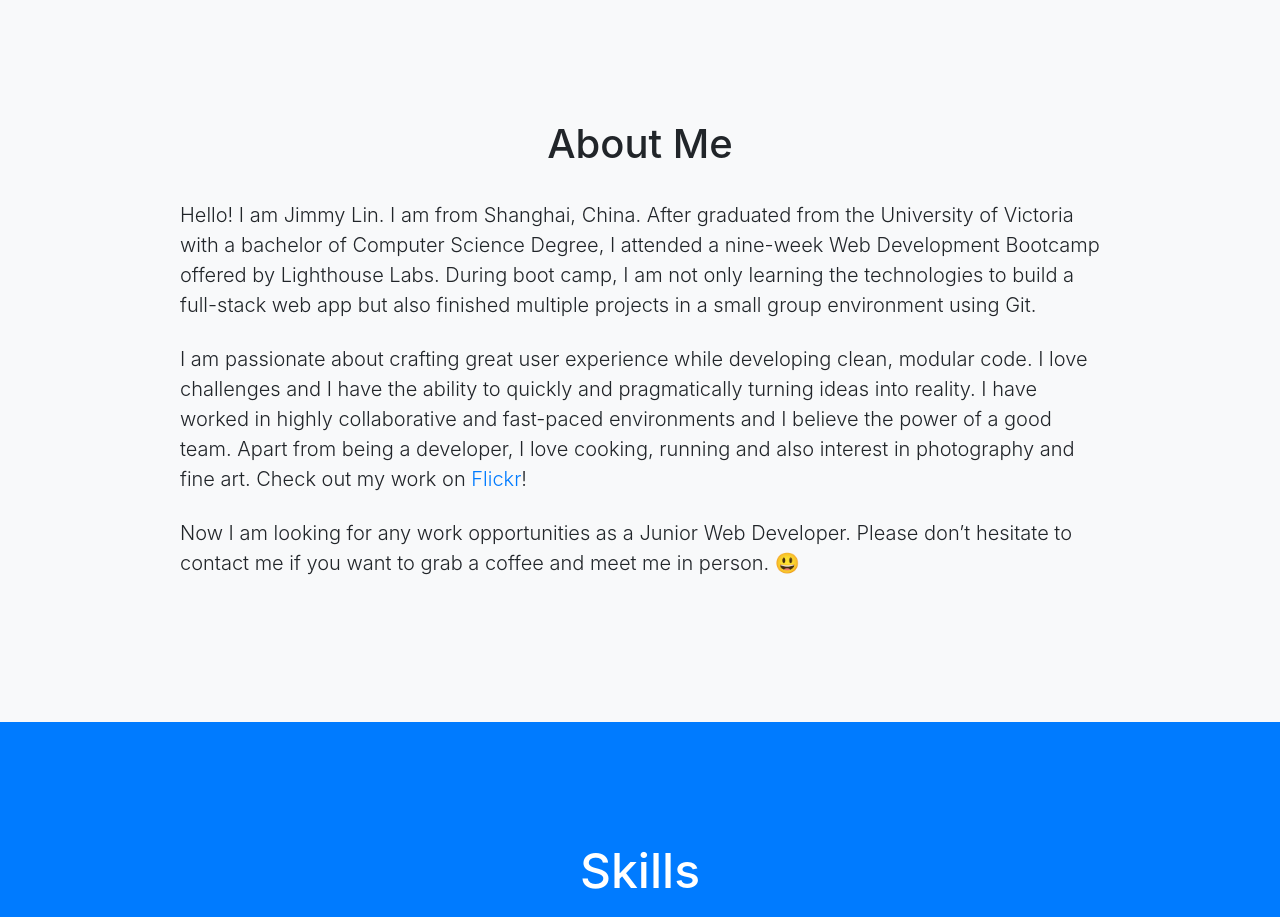
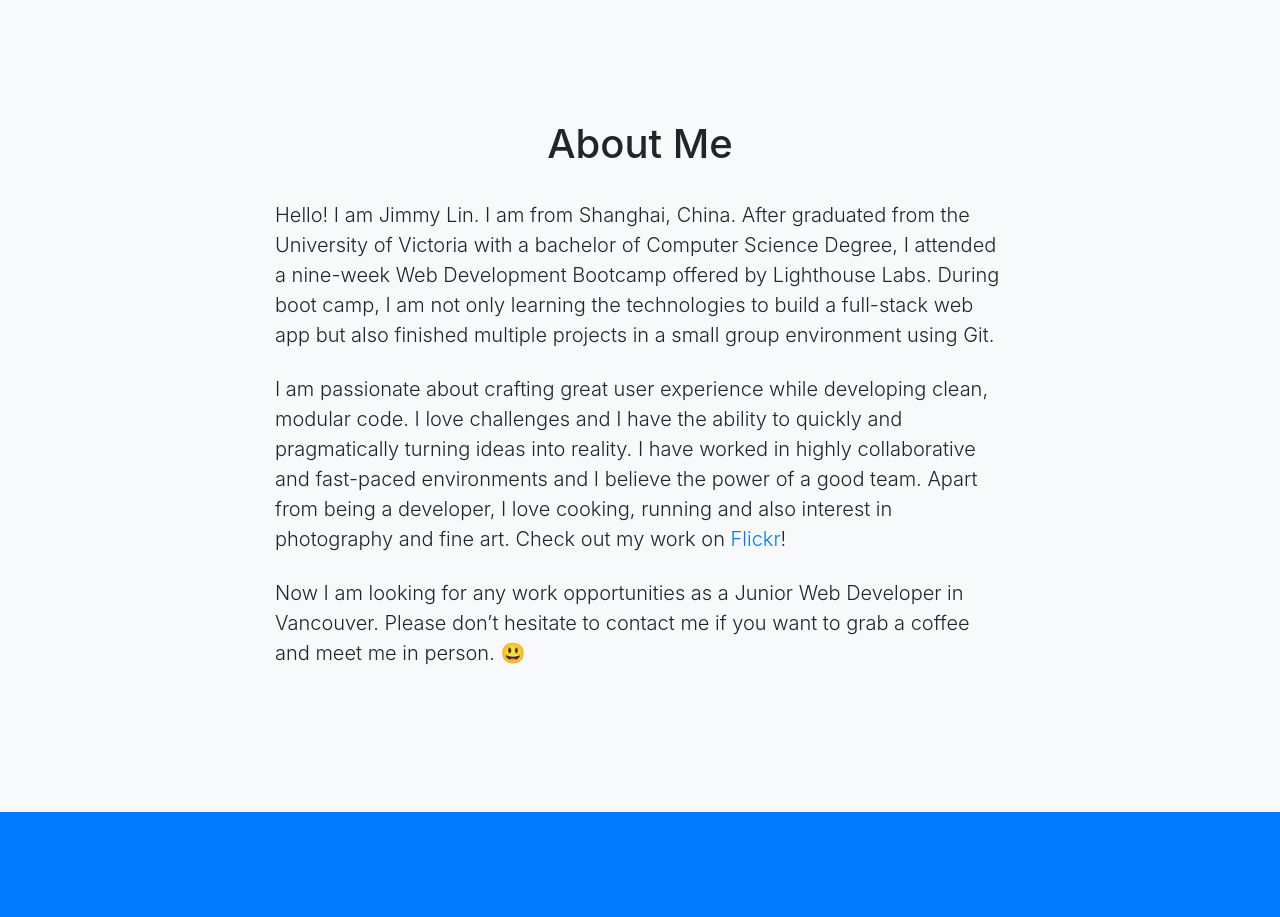
Before and after one commit to JimmyLin39/JimmyLin39.github.io, a website with bundled scripts: page index.html in a window 1280 px wide. Shown: the part 800-1717 px from the top of the page. Built offline with nearby package versions, Linux system fonts and the light colour scheme.

Commit message:
update about me style

```diff
--- a/index.html
+++ b/index.html
@@ -71,7 +71,7 @@
     <section class="content-section bg-light" id="about">
       <div class="container text-center">
         <div class="row">
-          <div class="col-lg-10 mx-auto">
+          <div class="about col-lg-8 mx-auto">
             <h1 class="pb-4">About Me</h1>
             <p class="lead mb-4">
                 Hello! I am Jimmy Lin. I am from Shanghai, China.
@@ -88,7 +88,7 @@
               Check out my work on <a href="https://www.flickr.com/gp/jimmylinjie/FCTT3E">Flickr</a>!
             </p>
             <p class="lead mb-4">
-              Now I am looking for any work opportunities as a Junior Web Developer.
+              Now I am looking for any work opportunities as a Junior Web Developer in Vancouver.
               Please don’t hesitate to contact me if you want to grab a coffee and meet me in person. 😃
             </p>
             <!-- <a class="btn btn-dark btn-xl js-scroll-trigger" href="#services">What We Offer</a> -->
```
